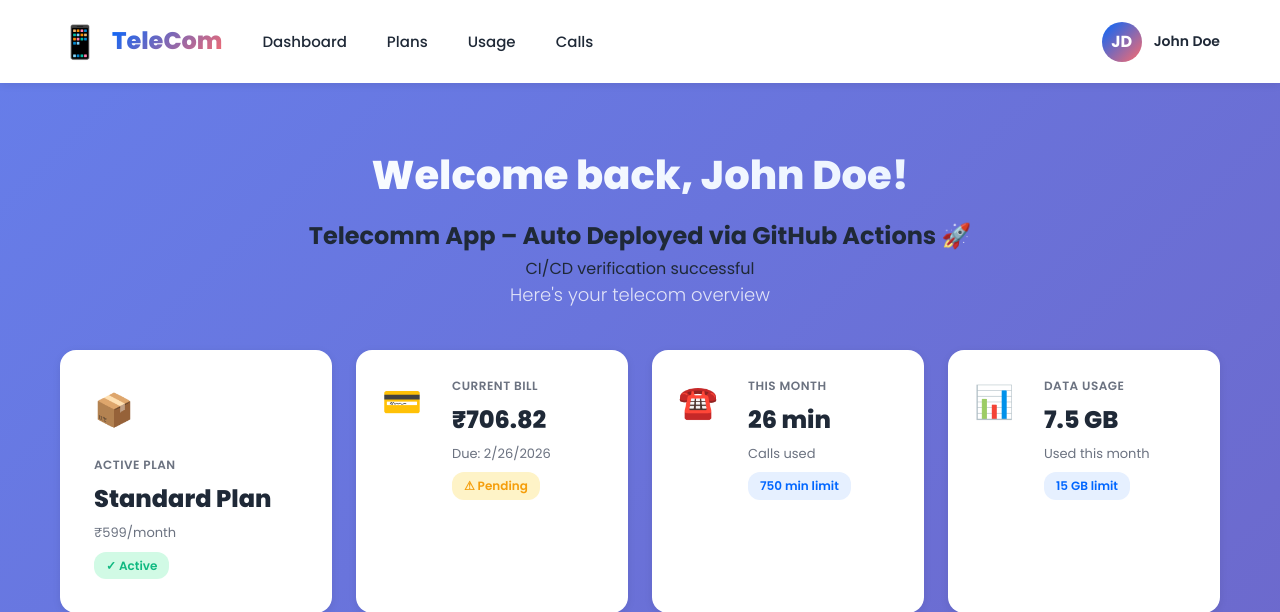
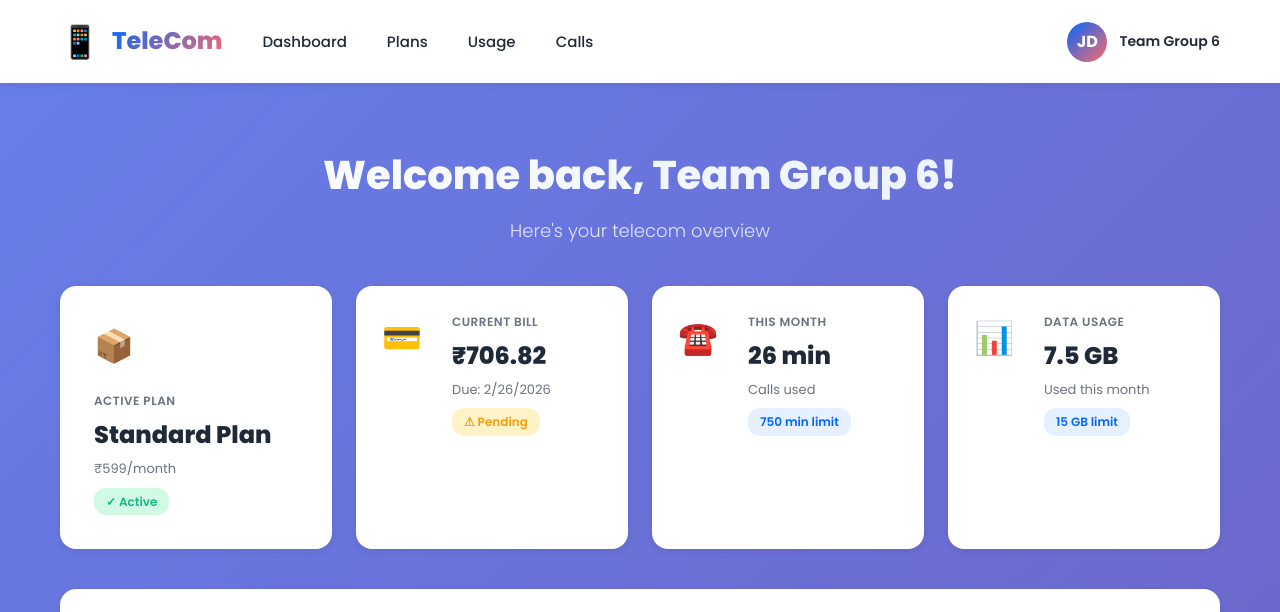
Before and after one commit to patilyogesh22/Telecomm-IaC-Provisioning123, a Flask app: page / in a window 1280 px wide. Shown: the top 612 px of the page. Run offline with Flask 3, Linux system fonts and the light colour scheme.

Commit message:
Verify CI/CD auto deploy - HTML update

```diff
--- a/docker/app/app.py
+++ b/docker/app/app.py
@@ -24,8 +24,8 @@ app.config['SECRET_KEY'] = 'telecom-secret-key-2024'
 # Sample data
 SAMPLE_USER = {
     'id': 1,
-    'name': 'John Doe',
-    'email': 'john@telecom.com',
+    'name': 'Team Group 6',
+    'email': 'group6@telecom.com',
     'phone': '+91 9876543210',
     'avatar': 'JD'
 }
--- a/docker/app/templates/index.html
+++ b/docker/app/templates/index.html
@@ -38,8 +38,6 @@
             <section id="dashboard" class="section">
                 <div class="section-header">
                     <h1 class="page-title">Welcome back, {{ user.name }}!</h1>
-                    <h1>Telecomm App – Auto Deployed via GitHub Actions 🚀</h1>
-                    <p>CI/CD verification successful</p>
                     <p class="page-subtitle">Here's your telecom overview</p>
                 </div>
 
```
